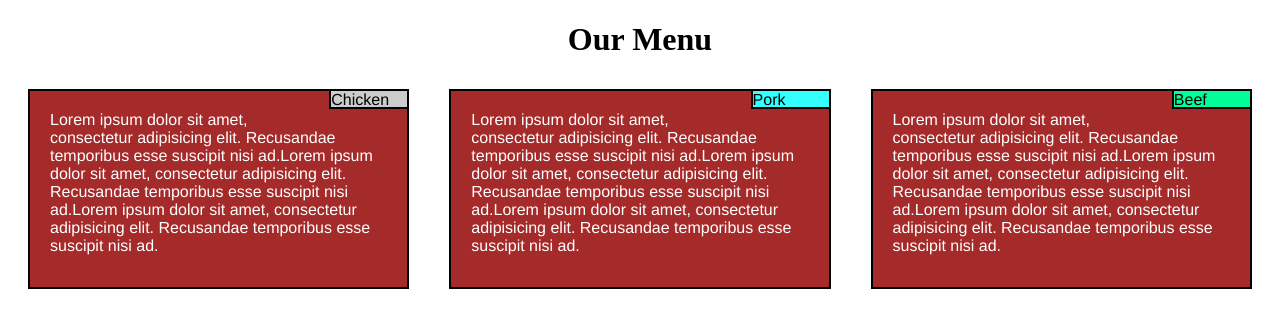
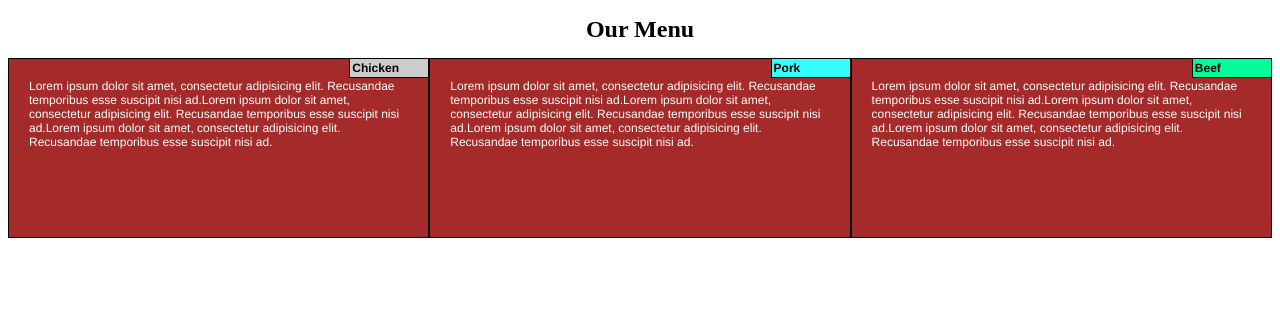
Before and after one commit to ipika777/assignment1, a plain HTML site: page index.html in a window 1280 px wide. Drawn offline with Linux system fonts and the light colour scheme.

Commit message:
Update styles.css

```diff
--- a/css/styles.css
+++ b/css/styles.css
@@ -1,24 +1,30 @@
 /********** Base styles **********/
 * {
   box-sizing: border-box;
-  margin: 20;
   padding: 0;
-
+}
+body{
+  font-size: 12px;
 }
 
 h1 {
   margin-bottom: 15px;
   text-align: center;
 }
+section{
+  margin:20px;
+}
+
 p {
-  border: 2px solid black;
+  border: 1px solid black;
   background-color: #A52A2A;
-  height: 200px;
+  height: 180px;
   margin-right: 20px;
   margin-left: 20px;
   font-family: Helvetica;
   color: white;
   padding: 20px;
+  margin: 0px;
 }
 /* Simple Responsive Framework. */
 .row {
@@ -27,7 +33,7 @@ p {
 /********** Large devices only **********/
 @media (min-width: 992px) {
   .col-lg-1, .col-lg-2, .col-lg-3, .col-lg-4, .col-lg-5, .col-lg-6, .col-lg-7, .col-lg-8, .col-lg-9, .col-lg-10, .col-lg-11, .col-lg-12 {
-    float: left;
+  float: left;
    }
   .col-lg-1 {
     width: 8.33%;
@@ -109,6 +115,7 @@ p {
   }
 }
 
+
 #chicken {
   background-color: #cccccc;
   position: relative;
@@ -118,7 +125,8 @@ p {
   width:80px;
   color: black;
   float: right;
-  padding: 0;
+  padding:2px;
+  font-weight: bold;
 }
 
 #pork {
@@ -130,7 +138,8 @@ p {
   width:80px;
   color: black;
   float: right;
-  padding: 0;
+  padding:2px;
+  font-weight: bold;
 }
 
 
@@ -142,6 +151,7 @@ p {
   height:20px;
   width:80px;
   color: black;
-  float:right;
-  padding: 0;
+  float: right;
+  padding:2px;
+ font-weight: bold;
 }
```
